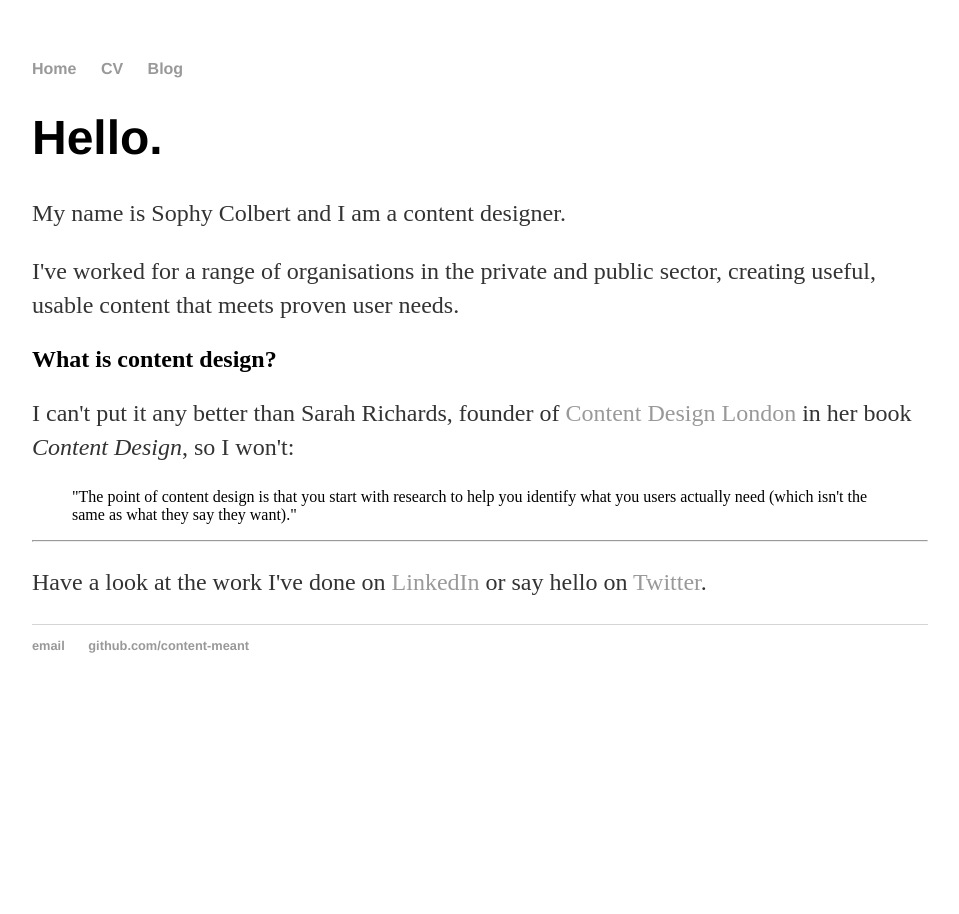
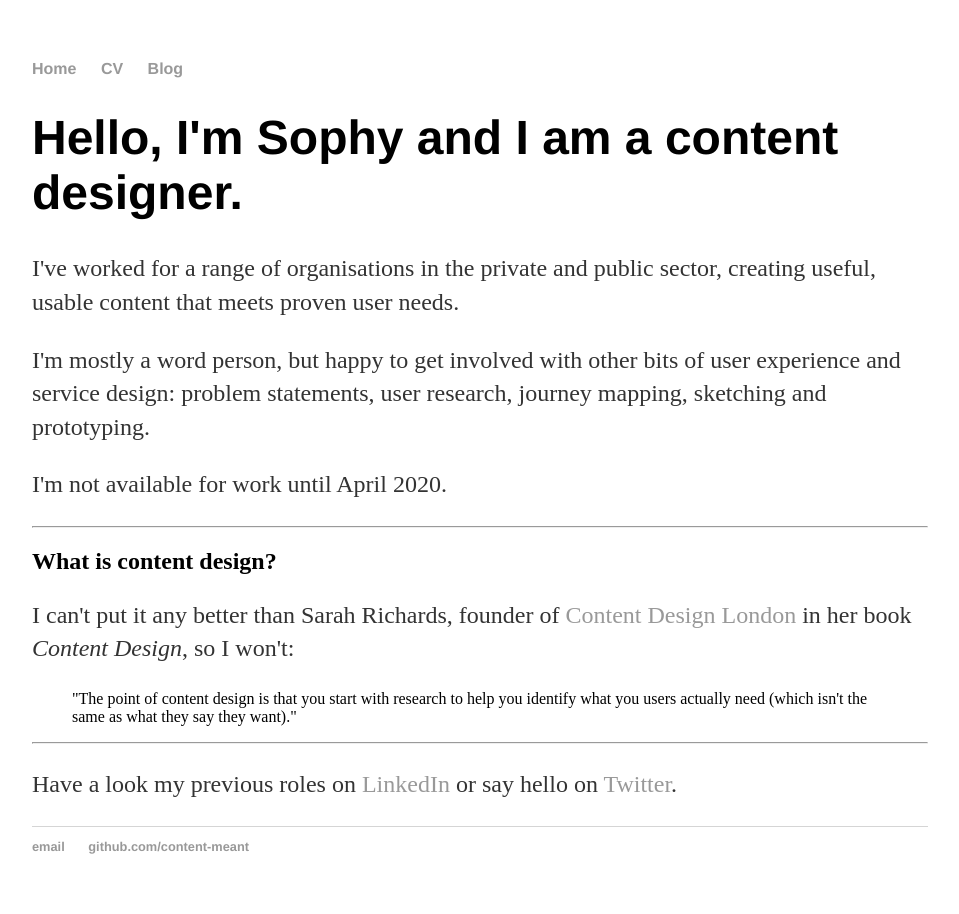
Before and after one commit to content-meant/content-meant.github.io, a Jekyll site: the page built from index.html, in a window 1280 px wide. Shown: the whole page, without its empty margins (160-1119 px from the left). Built offline with Jekyll 4.4.1, drawn with Linux system fonts in a browser that asks for light colours.

Commit message:
Update index.html

```diff
--- a/index.html
+++ b/index.html
@@ -3,14 +3,16 @@ layout: default
 title: Content Meant
 ---
 <div class="blurb">
-	<h1>Hello.</h1>
-	<p>My name is Sophy Colbert and I am a content designer.</p>
+	<h1>Hello, I'm Sophy and I am a content designer.</h1>
 	<p>I've worked for a range of organisations in the private and public sector, creating useful, usable content that meets proven user needs.</p>
+	<p>I'm mostly a word person, but happy to get involved with other bits of user experience and service design: problem statements, user research, journey mapping, sketching and prototyping.</p>
+	<p>I'm not available for work until April 2020.</p>
+	<hr>
 	<h2>What is content design?</h2>
 	<p>I can't put it any better than Sarah Richards, founder of <a href="https://contentdesign.london/">Content Design London</a> in her book <em>Content Design</em>, so I won't:</p>
 	<blockquote>"The point of content design is that you start with research to help you identify what you users actually need (which isn't the same as what they say they want)."</blockquote>
 	<hr>
 
 
-	<p>Have a look at the work I've done on <a href="https://www.linkedin.com/in/sophycolbert/">LinkedIn</a> or say hello on <a href="https://twitter.com/sophycolbert">Twitter</a>.</p>
+	<p>Have a look my previous roles on <a href="https://www.linkedin.com/in/sophycolbert/">LinkedIn</a> or say hello on <a href="https://twitter.com/sophycolbert">Twitter</a>.</p>
 </div><!-- /.blurb -->
```
